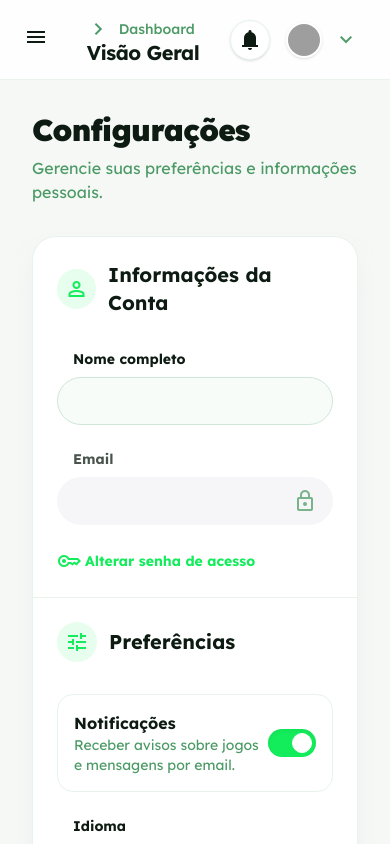
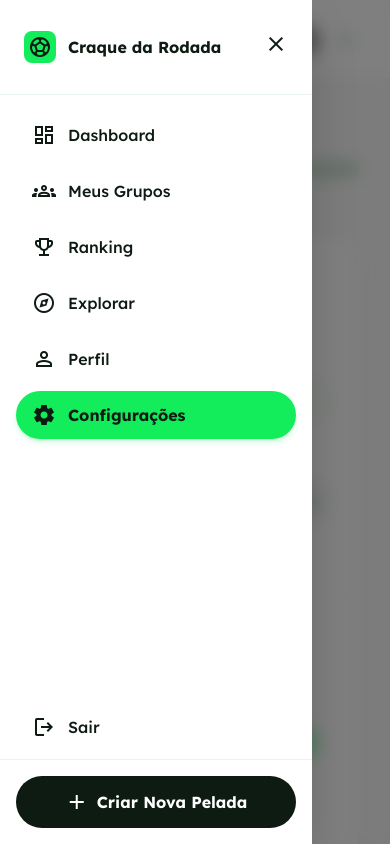
Before and after one commit to rotinacriativa/Craque-da-Rodada, a Next.js app: page /dashboard/configuracoes in a window 390 px wide. Both pictures are taken after a click on the button "menu". Built offline with nearby package versions, Linux system fonts and the light colour scheme; no server answers; grey boxes are pictures that could not be loaded.

Commit message:
feat: melhorias no mobile menu

```diff
--- a/app/dashboard/layout.tsx
+++ b/app/dashboard/layout.tsx
@@ -20,6 +20,8 @@ export default function DashboardLayout({
     const [isDropdownOpen, setIsDropdownOpen] = useState(false);
     const router = useRouter();
     const pathname = usePathname();
+
+    const [isMobileMenuOpen, setIsMobileMenuOpen] = useState(false);
 
     useEffect(() => {
         async function fetchUser() {
@@ -50,6 +52,11 @@ export default function DashboardLayout({
         router.push("/login"); // Use router.push/replace instead of plain link
     };
 
+    // Auto-close mobile menu on route change
+    useEffect(() => {
+        setIsMobileMenuOpen(false);
+    }, [pathname]);
+
     // If we are in an Admin Panel route (e.g. /dashboard/grupos/123/admin/...),
     // we want to bypass this main Dashboard Sidebar so the Admin Layout can take full control.
     if (pathname?.includes("/admin")) {
@@ -63,13 +70,65 @@ export default function DashboardLayout({
         );
     }
 
+    const NavigationLinks = ({ onLinkClick }: { onLinkClick?: () => void }) => {
+        const isActive = (path: string) => pathname === path || (path !== '/dashboard' && pathname?.startsWith(path));
+
+        const linkClass = (path: string) => cn(
+            "flex items-center gap-3 px-4 py-3 rounded-full transition-all",
+            isActive(path)
+                ? "bg-[#13ec5b] text-[#0d1b12] font-bold shadow-md shadow-[#13ec5b]/20 hover:scale-[1.02]"
+                : "text-[#0d1b12] dark:text-white font-medium hover:bg-[#e7f3eb] dark:hover:bg-[#2a4535]"
+        );
+
+        const iconStyle = (path: string) => isActive(path) ? { fontVariationSettings: "'FILL' 1" } : {};
+
+        return (
+            <>
+                <Link className={linkClass("/dashboard")} href="/dashboard" onClick={onLinkClick}>
+                    <span className="material-symbols-outlined" style={iconStyle("/dashboard")}>dashboard</span>
+                    <span>Dashboard</span>
+                </Link>
+
+                <Link className={linkClass("/dashboard/grupos")} href="/dashboard/grupos" onClick={onLinkClick}>
+                    <span className="material-symbols-outlined" style={iconStyle("/dashboard/grupos")}>groups</span>
+                    <span>Meus Grupos</span>
+                </Link>
+
+                <Link className={linkClass("/dashboard/ranking")} href="/dashboard/ranking" onClick={onLinkClick}>
+                    <span className="material-symbols-outlined" style={iconStyle("/dashboard/ranking")}>emoji_events</span>
+                    <span>Ranking</span>
+                </Link>
+
+                <Link className={linkClass("/dashboard/explorar")} href="/dashboard/explorar" onClick={onLinkClick}>
+                    <span className="material-symbols-outlined" style={iconStyle("/dashboard/explorar")}>explore</span>
+                    <span>Explorar</span>
+                </Link>
+
+                <Link className={linkClass("/dashboard/perfil")} href="/dashboard/perfil" onClick={onLinkClick}>
+                    <span className="material-symbols-outlined" style={iconStyle("/dashboard/perfil")}>person</span>
+                    <span>Perfil</span>
+                </Link>
+
+                <Link className={linkClass("/dashboard/configuracoes")} href="/dashboard/configuracoes" onClick={onLinkClick}>
+                    <span className="material-symbols-outlined" style={iconStyle("/dashboard/configuracoes")}>settings</span>
+                    <span>Configurações</span>
+                </Link>
+
+                <button onClick={() => { handleSignOut(); onLinkClick?.(); }} className="flex items-center gap-3 px-4 py-3 text-[#0d1b12] dark:text-white hover:bg-red-50 dark:hover:bg-red-900/10 hover:text-red-500 dark:hover:text-red-400 rounded-full font-medium transition-colors mt-auto mb-2 w-full text-left">
+                    <span className="material-symbols-outlined">logout</span>
+                    <span>Sair</span>
+                </button>
+            </>
+        );
+    };
+
     return (
         <div className={`${lexend.className} bg-[#f6f8f6] dark:bg-[#102216] font-sans text-[#0d1b12] dark:text-white h-screen overflow-hidden flex selection:bg-[#13ec5b] selection:text-[#0d1b12]`}>
             <OnboardingModal />
             {/* Material Symbols Font */}
             <link rel="stylesheet" href="https://fonts.googleapis.com/css2?family=Material+Symbols+Outlined:wght,FILL@100..700,0..1&display=swap" />
 
-            {/* Sidebar Navigation */}
+            {/* Desktop Sidebar */}
             <aside className="w-72 bg-white dark:bg-[#1a2c20] border-r border-[#e7f3eb] dark:border-[#2a4535] flex flex-col h-full shrink-0 z-30 hidden md:flex">
                 {/* Brand Logo */}
                 <div className="p-6 flex items-center gap-3">
@@ -83,61 +142,7 @@ export default function DashboardLayout({
                 </div>
                 {/* Navigation Links */}
                 <nav className="flex-1 px-4 flex flex-col gap-2 mt-2">
-                    {/* Helper to determine if link is active */}
-                    {/* Navigation Links Helper */}
-                    {
-                        (function () {
-                            const isActive = (path: string) => pathname === path || (path !== '/dashboard' && pathname?.startsWith(path));
-
-                            const linkClass = (path: string) => cn(
-                                "flex items-center gap-3 px-4 py-3 rounded-full transition-all",
-                                isActive(path)
-                                    ? "bg-[#13ec5b] text-[#0d1b12] font-bold shadow-md shadow-[#13ec5b]/20 hover:scale-[1.02]"
-                                    : "text-[#0d1b12] dark:text-white font-medium hover:bg-[#e7f3eb] dark:hover:bg-[#2a4535]"
-                            );
-
-                            const iconStyle = (path: string) => isActive(path) ? { fontVariationSettings: "'FILL' 1" } : {};
-
-                            return (
-                                <>
-                                    <Link className={linkClass("/dashboard")} href="/dashboard">
-                                        <span className="material-symbols-outlined" style={iconStyle("/dashboard")}>dashboard</span>
-                                        <span>Dashboard</span>
-                                    </Link>
-
-                                    <Link className={linkClass("/dashboard/grupos")} href="/dashboard/grupos">
-                                        <span className="material-symbols-outlined" style={iconStyle("/dashboard/grupos")}>groups</span>
-                                        <span>Meus Grupos</span>
-                                    </Link>
-
-                                    <Link className={linkClass("/dashboard/ranking")} href="/dashboard/ranking">
-                                        <span className="material-symbols-outlined" style={iconStyle("/dashboard/ranking")}>emoji_events</span>
-                                        <span>Ranking</span>
-                                    </Link>
-
-                                    <Link className={linkClass("/dashboard/explorar")} href="/dashboard/explorar">
-                                        <span className="material-symbols-outlined" style={iconStyle("/dashboard/explorar")}>explore</span>
-                                        <span>Explorar</span>
-                                    </Link>
-
-                                    <Link className={linkClass("/dashboard/perfil")} href="/dashboard/perfil">
-                                        <span className="material-symbols-outlined" style={iconStyle("/dashboard/perfil")}>person</span>
-                                        <span>Perfil</span>
-                                    </Link>
-
-                                    <Link className={linkClass("/dashboard/configuracoes")} href="/dashboard/configuracoes">
-                                        <span className="material-symbols-outlined" style={iconStyle("/dashboard/configuracoes")}>settings</span>
-                                        <span>Configurações</span>
-                                    </Link>
-
-                                    <button onClick={handleSignOut} className="flex items-center gap-3 px-4 py-3 text-[#0d1b12] dark:text-white hover:bg-red-50 dark:hover:bg-red-900/10 hover:text-red-500 dark:hover:text-red-400 rounded-full font-medium transition-colors mt-auto mb-2 w-full text-left">
-                                        <span className="material-symbols-outlined">logout</span>
-                                        <span>Sair</span>
-                                    </button>
-                                </>
-                            );
-                        })()
-                    }
+                    <NavigationLinks />
                 </nav>
                 {/* Sidebar CTA */}
                 <div className="p-6 border-t border-[#e7f3eb] dark:border-[#2a4535]">
@@ -148,12 +153,53 @@ export default function DashboardLayout({
                 </div>
             </aside>
 
+            {/* Mobile Sidebar Overlay */}
+            {isMobileMenuOpen && (
+                <div className="fixed inset-0 z-50 flex md:hidden">
+                    {/* Backdrop */}
+                    <div
+                        className="absolute inset-0 bg-black/50 backdrop-blur-sm animate-in fade-in duration-200"
+                        onClick={() => setIsMobileMenuOpen(false)}
+                    ></div>
+
+                    {/* Drawer */}
+                    <aside className="w-[80%] max-w-sm bg-white dark:bg-[#1a2c20] flex flex-col h-full shadow-2xl animate-in slide-in-from-left duration-200 relative z-50">
+                        <div className="p-6 flex items-center justify-between border-b border-[#e7f3eb] dark:border-[#2a4535]">
+                            <div className="flex items-center gap-3">
+                                <div className="size-8 bg-[#13ec5b] rounded-lg flex items-center justify-center text-[#0d1b12]">
+                                    <span className="material-symbols-outlined text-xl" style={{ fontVariationSettings: "'FILL' 1" }}>sports_soccer</span>
+                                </div>
+                                <h1 className="text-[#0d1b12] dark:text-white text-base font-bold">Craque da Rodada</h1>
+                            </div>
+                            <button
+                                onClick={() => setIsMobileMenuOpen(false)}
+                                className="p-2 -mr-2 text-[#0d1b12] dark:text-white hover:bg-gray-100 dark:hover:bg-white/10 rounded-full transition-colors"
+                            >
+                                <span className="material-symbols-outlined">close</span>
+                            </button>
+                        </div>
+                        <nav className="flex-1 px-4 flex flex-col gap-2 mt-4 overflow-y-auto">
+                            <NavigationLinks onLinkClick={() => setIsMobileMenuOpen(false)} />
+                        </nav>
+                        <div className="p-4 border-t border-[#e7f3eb] dark:border-[#2a4535]">
+                            <Link href="/dashboard/grupos" className="w-full group flex items-center justify-center gap-2 bg-[#0d1b12] dark:bg-white text-white dark:text-[#0d1b12] py-3.5 rounded-full font-bold hover:opacity-90 hover:shadow-lg transition-all" onClick={() => setIsMobileMenuOpen(false)}>
+                                <span className="material-symbols-outlined text-xl group-hover:rotate-90 transition-transform">add</span>
+                                <span className="truncate">Criar Nova Pelada</span>
+                            </Link>
+                        </div>
+                    </aside>
+                </div>
+            )}
+
             {/* Main Content Wrapper */}
             <div className="flex-1 flex flex-col min-w-0 h-full relative">
                 {/* Top Navigation Bar */}
                 <header className="h-20 bg-white/80 dark:bg-[#1a2c20]/80 backdrop-blur-md border-b border-[#e7f3eb] dark:border-[#2a4535] flex items-center justify-between px-6 md:px-10 sticky top-0 z-20">
                     {/* Mobile Menu Trigger (Visible only on mobile) */}
-                    <button className="md:hidden p-2 -ml-2 text-[#0d1b12] dark:text-white">
+                    <button
+                        className="md:hidden p-2 -ml-2 text-[#0d1b12] dark:text-white hover:bg-gray-100 dark:hover:bg-white/5 rounded-full transition-colors"
+                        onClick={() => setIsMobileMenuOpen(true)}
+                    >
                         <span className="material-symbols-outlined">menu</span>
                     </button>
 
```
Also changed, not shown: app/dashboard/configuracoes/page.tsx (+58 -6 lines), app/dashboard/page.tsx (+7 -17 lines), app/login/page.tsx (+10 -3 lines).
